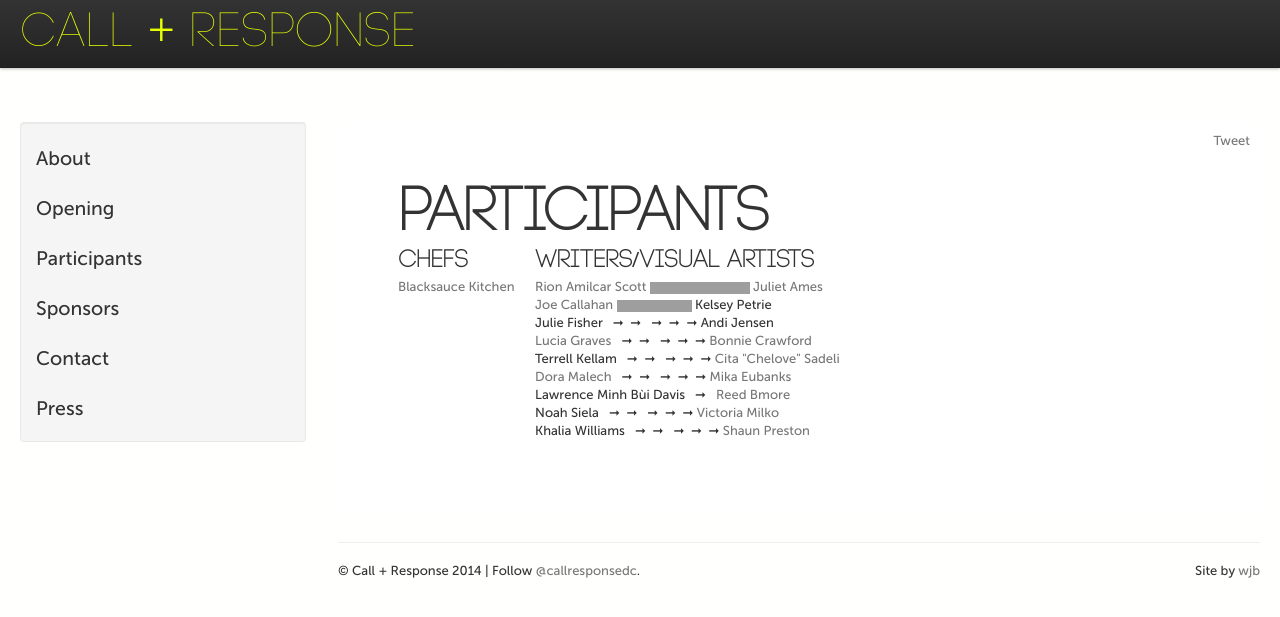
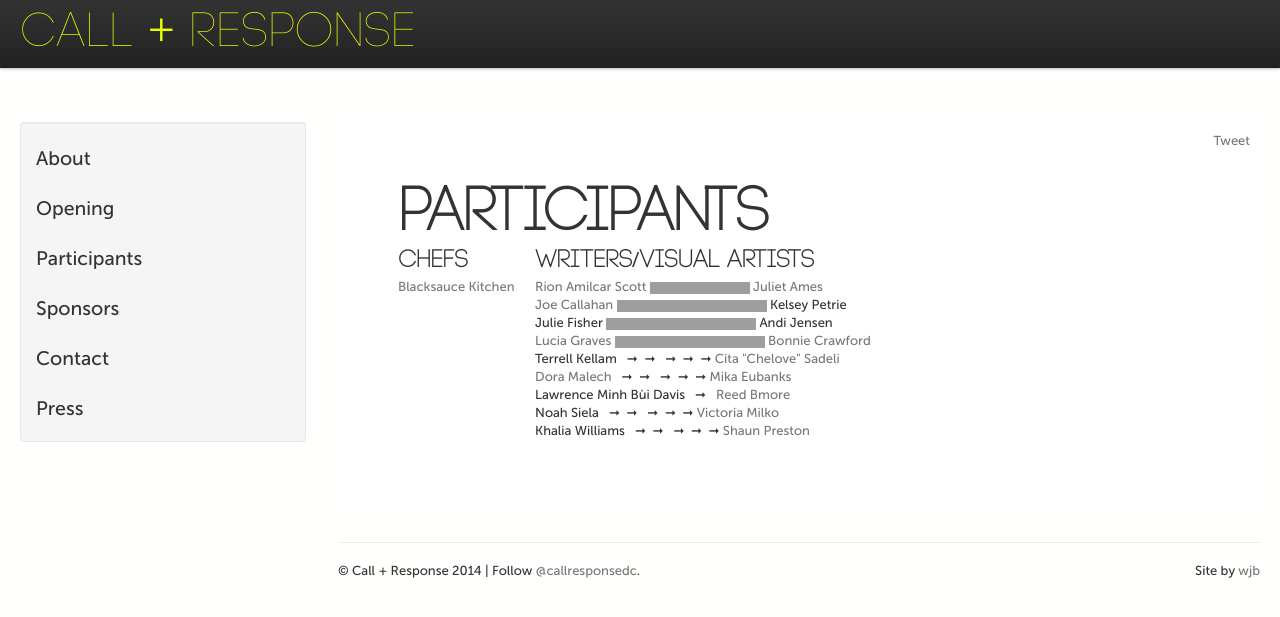
Before and after one commit to callandresponsedc/callandresponsedc, a Jekyll site: the page built from participants/index.html, in a window 1280 px wide. Shown: the top 617 px of the page. Built offline with Jekyll 4.4.1, drawn with Linux system fonts in a browser that asks for light colours; Markdown is read by kramdown in place of the engine named in the settings; comment, search, counter and statistics services are not loaded; grey boxes are pictures that could not be loaded.

Commit message:
Update index.html

```diff
--- a/participants/index.html
+++ b/participants/index.html
@@ -20,9 +20,9 @@
     <ul class="no-bullet">
       <li><a href="https://twitter.com/ReeAmilcarScott">Rion Amilcar Scott</a>
 <img src="http://hobbytohot.com/wp-content/uploads/2013/11/DOODLES_arrow_3.png" style="width:100px;height:12px">   <a href="http://ibreakplates.com/">Juliet Ames</a></li>
- <li><a href="https://twitter.com/fakejoecallahan">Joe Callahan</a> <img src="http://hobbytohot.com/wp-content/uploads/2013/11/DOODLES_arrow_3.png" style="width:75px;height:12px">      Kelsey Petrie </li>
- <li>Julie Fisher  &nbsp;&nbsp;&#10142&nbsp;&nbsp;&#10142 &nbsp;&nbsp;&#10142&nbsp;&nbsp;&#10142&nbsp;&nbsp;&#10142   Andi Jensen</li>
- <li><a href="https://twitter.com/lucia_graves">Lucia Graves</a>  &nbsp;&nbsp;&#10142&nbsp;&nbsp;&#10142 &nbsp;&nbsp;&#10142&nbsp;&nbsp;&#10142&nbsp;&nbsp;&#10142   <a href="http://www.bonniecrawford.com/">Bonnie Crawford</a></li>
+ <li><a href="https://twitter.com/fakejoecallahan">Joe Callahan</a> <img src="http://hobbytohot.com/wp-content/uploads/2013/11/DOODLES_arrow_3.png" style="width:150px;height:12px">      Kelsey Petrie </li>
+ <li>Julie Fisher  <img src="http://hobbytohot.com/wp-content/uploads/2013/11/DOODLES_arrow_3.png" style="width:150px;height:12px">      Andi Jensen</li>
+ <li><a href="https://twitter.com/lucia_graves">Lucia Graves</a>  <img src="http://hobbytohot.com/wp-content/uploads/2013/11/DOODLES_arrow_3.png" style="width:150px;height:12px">        <a href="http://www.bonniecrawford.com/">Bonnie Crawford</a></li>
  <li>Terrell Kellam  &nbsp;&nbsp;&#10142&nbsp;&nbsp;&#10142 &nbsp;&nbsp;&#10142&nbsp;&nbsp;&#10142&nbsp;&nbsp;&#10142    <a href="http://www.chelove.com">Cita "Chelove" Sadeli</a></li>
  <li><a href="http://doramalech.com/">Dora Malech</a>  &nbsp;&nbsp;&#10142&nbsp;&nbsp;&#10142 &nbsp;&nbsp;&#10142&nbsp;&nbsp;&#10142&nbsp;&nbsp;&#10142   <a href="mikaeubanks.wix.com/portfolio">Mika Eubanks</a></li>
  <li>Lawrence Minh Bùi Davis  &nbsp;&nbsp;&#10142&nbsp;&nbsp;    <a href="http://imgur.com/a/1M1zv">Reed Bmore</a></li>
```
